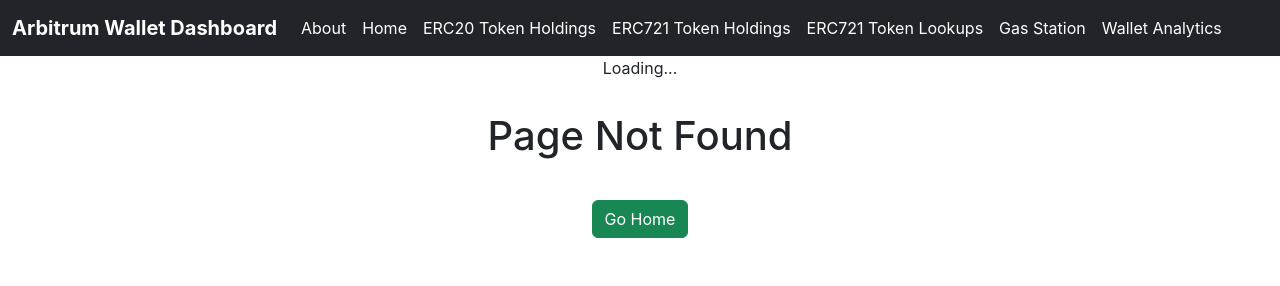
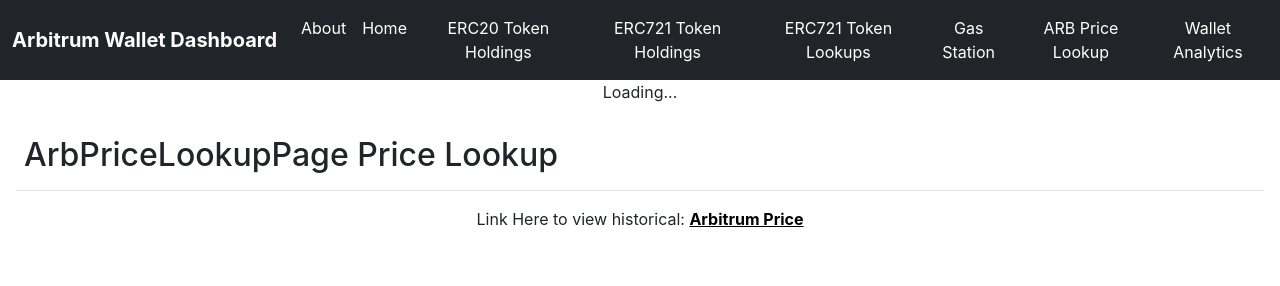
Before and after one commit to CodingAbdullah/Arbitrium-Wallet-Dashboard, a React (Create React App) app in the folder frontend/: page /arb-price-lookup in a window 1280 px wide. Shown: the top 286 px of the page. Built offline with nearby package versions, Linux system fonts and the light colour scheme; no server answers.

Commit message:
Adding ARB Price Lookup Page

```diff
--- a/frontend/src/App.tsx
+++ b/frontend/src/App.tsx
@@ -13,6 +13,7 @@ import ERC720HoldingsPage from './Components/ERC20TokenHoldingsPage/ERC20TokenHo
 import GasTrackerPage from './Components/GasPricesPage/GasPricesPage';
 import WalletAnalyticsResultPage from './Components/WalletAnalyticsResultPage/WalletAnalyticsResultPage';
 import MetricsNavbar from './Components/MetricsNavbar/MetricsNavbar';
+import ArbPriceLookupPage from './Components/ArbPriceLookupPage/ArbPriceLookupPage';
 
 const App: React.FC = () => {
   return (
@@ -22,6 +23,7 @@ const App: React.FC = () => {
       <Router>
         <Routes>
           <Route path="/about" element={<AboutPage />}></Route>
+          <Route path="/arb-price-lookup" element={<ArbPriceLookupPage />}></Route>
           <Route path="/" element={<HomePage />}></Route>
           <Route path="/erc20-token-holdings" element={<ERC720HoldingsPage />}></Route>
           <Route path="/erc721-token-holdings" element={<ERC721TokenHoldingsPage />}></Route>
--- /dev/null
+++ b/frontend/src/Components/ArbPriceLookupPage/ArbPriceLookupPage.tsx
@@ -0,0 +1,14 @@
+import { FC } from 'react';
+
+const ArbPriceLookupPage: FC = () => {
+    return (
+        <main role="main" className="ml-sm-auto p-3" style={{ textAlign: 'center' }}>
+            <div className="d-flex justify-content-between flex-wrap flex-md-nowrap align-items-center p-2 pt-3 pb-2 mb-3 border-bottom">
+                <h1 className="h2">ArbPriceLookupPage Price Lookup</h1>
+            </div>
+            <p>Link Here to view historical: <a style={{ color: 'black' }}href="https://ethwdashboard.xyz/prices/arbitrum" target="_blank" rel="noreferrer"><b>Arbitrum Price</b></a></p>
+        </main>
+    )
+}
+
+export default ArbPriceLookupPage;
--- a/frontend/src/Components/Navbar/navbar.tsx
+++ b/frontend/src/Components/Navbar/navbar.tsx
@@ -30,6 +30,9 @@ const Navbar: React.FC = () => {
                                 <a className="nav-link" style={{ color: 'white' }} href="/gas-tracker">Gas Station</a>
                             </li>
                             <li className="nav-item">
+                                <a className="nav-link" style={{ color: 'white' }} href="/arb-price-lookup">ARB Price Lookup</a>
+                            </li>
+                            <li className="nav-item">
                                 <a className="nav-link" style={{ color: 'white' }} href="/wallet-analytics">Wallet Analytics</a>
                             </li>
                         </ul>
```
